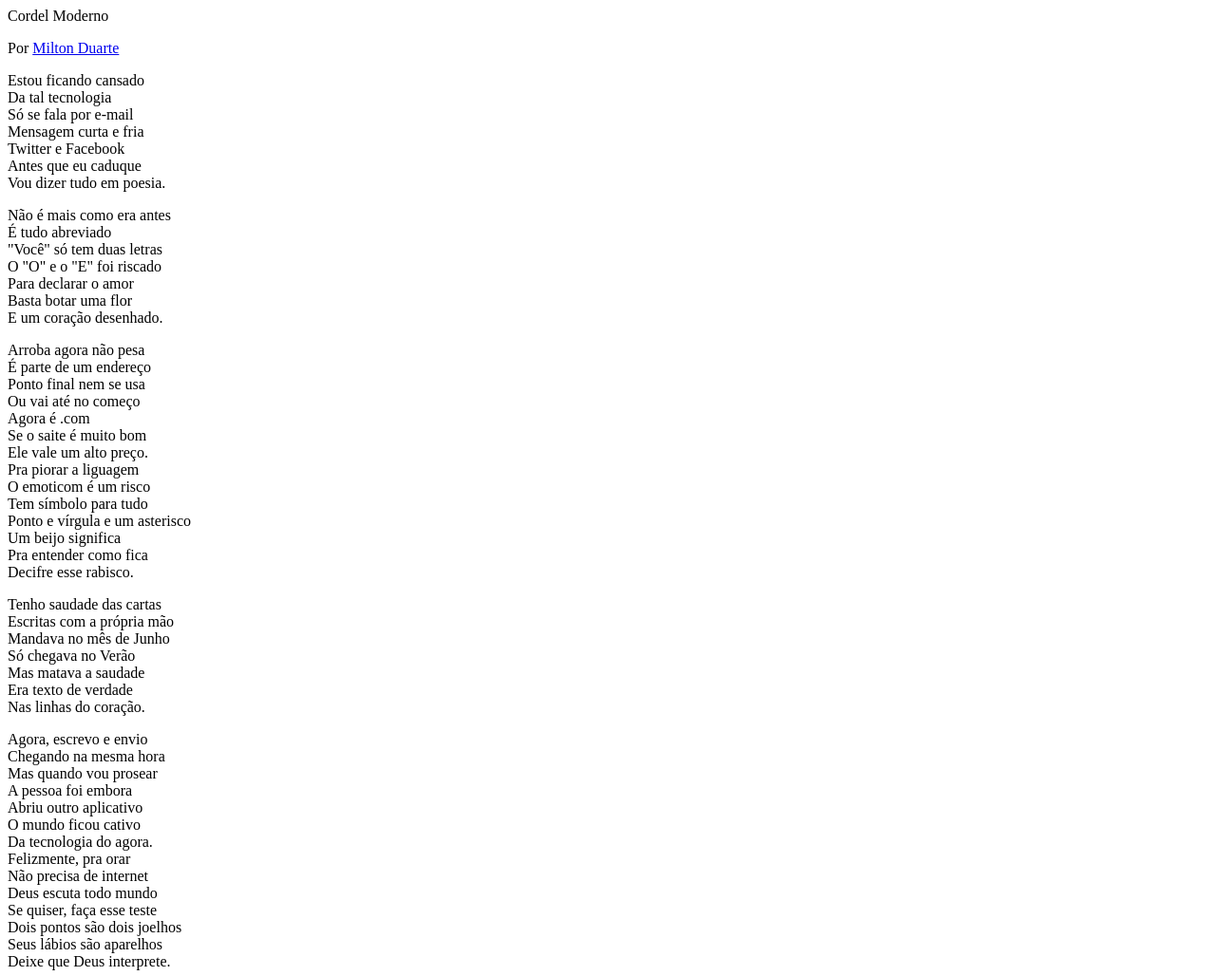
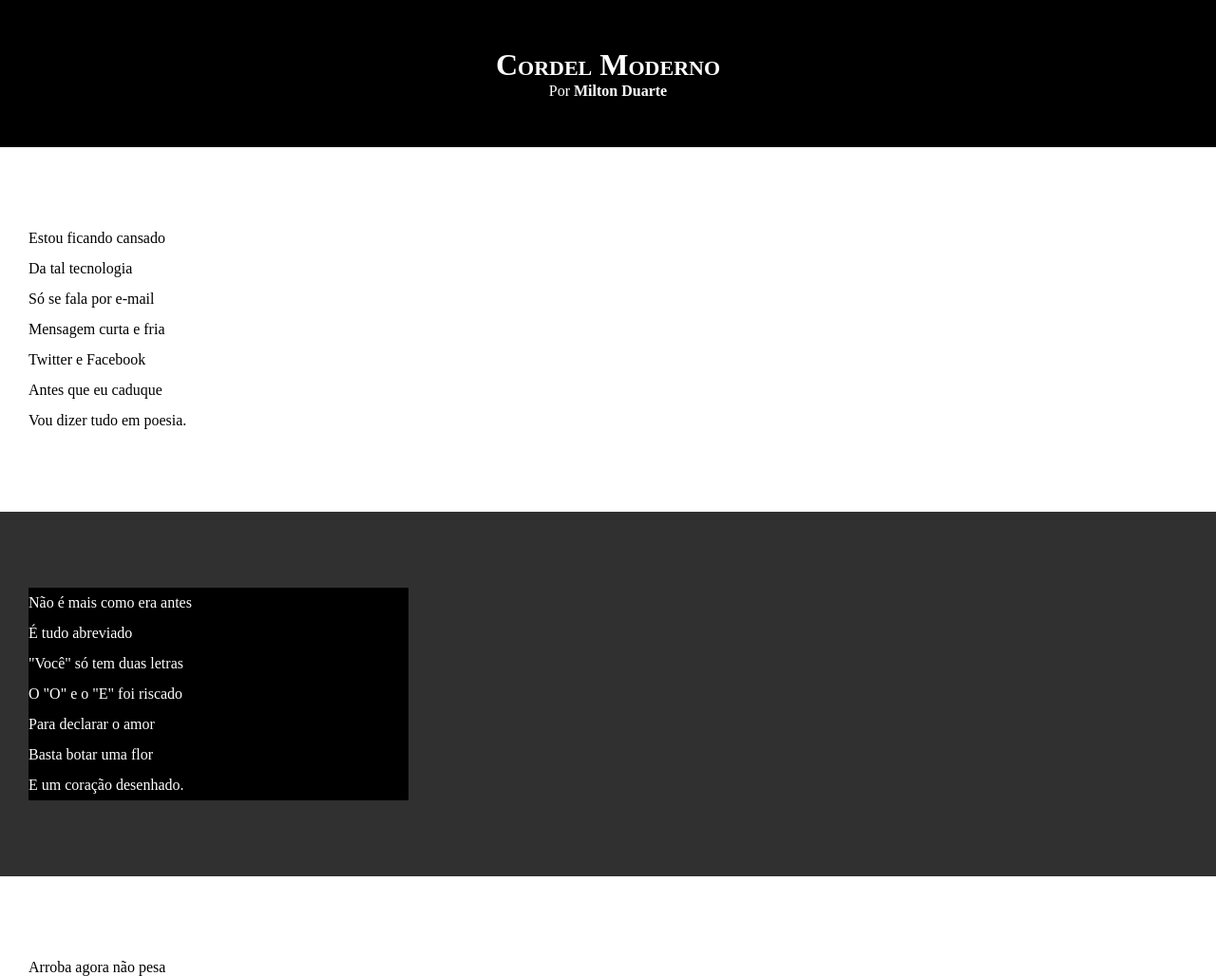
Before and after one commit to Diangien/html-css, a plain HTML site: page desafios/d005/index.html in a window 1280 px wide. Shown: the top 1028 px of the page at 95% size. Drawn offline with Linux system fonts and the light colour scheme.

Commit message:
actualizações

```diff
--- a/desafios/d005/estilo/style.css
+++ b/desafios/d005/estilo/style.css
@@ -1 +1,67 @@
 @charset "utf-8";
+
+*{
+    margin:0;
+    padding:0;
+    box-sizing:border-box;
+}
+
+html,body{
+    background-color:darkgrey;
+    min-height:100vh;
+}
+
+header{
+    background-color:black;
+    color:white;
+    text-align:center;
+}
+
+header h1{
+    padding-top: 50px;
+    font-variant:small-caps
+}
+
+
+header p{
+    padding-bottom:50px;
+}
+
+a{
+    color:white;
+    text-decoration:none;
+    font-weight:bolder
+}
+
+a:hover{
+    text-decoration: underline;
+}
+
+section{
+    padding-top: 10vh;
+    padding-bottom:10vh;
+    line-height:2em;
+    padding-left:30px;
+}
+
+section.normal{
+    background-color: white;
+    color:black;
+}
+
+section.imagem{
+    background-color: rgba(0, 0, 0, 0.719);
+    color:white;
+}
+
+section.imagem p{
+    background-color: black;
+    width:400px;
+}
+
+footer{
+    background-color: black;
+    color:white;
+    text-align: center;
+    padding:10px;
+}
--- a/desafios/d005/index.html
+++ b/desafios/d005/index.html
@@ -9,12 +9,12 @@
 </head>
 <body>
     <header>
-        Cordel Moderno
+        <h1>Cordel Moderno</h1>
         <p>Por <a href="https://www.recantodasletras.com.br/poesias/3186743" target="_blank">Milton Duarte</a></p>
 
     </header>
 
-    <section>
+    <section class="normal">
         <p>
             Estou ficando cansado <br>
             Da tal tecnologia <br>
@@ -28,7 +28,7 @@
 
 
 
-    <section>
+    <section class="imagem">
         <p>
             Não é mais como era antes <br>
             É tudo abreviado<br>
@@ -42,7 +42,7 @@
 
 
 
-    <section>
+    <section class="normal">
         <p>
             Arroba agora não pesa <br>
             É parte de um endereço <br>
@@ -63,7 +63,7 @@
 
 
 
-    <section>
+    <section class="imagem">
         <p>
             Tenho saudade das cartas <br>
             Escritas com a própria mão <br>
@@ -76,7 +76,8 @@
     </section>
 
 
-    <section>
+    <section class="normal">
+
         <p>
             Agora, escrevo e envio <br>
             Chegando na mesma hora <br>
@@ -85,6 +86,9 @@
             Abriu outro aplicativo <br>
             O mundo ficou cativo <br>
             Da tecnologia do agora. <br>
+        </p>
+
+        <p>
             Felizmente, pra orar <br>
             Não precisa de internet <br>
             Deus escuta todo mundo <br>
@@ -92,6 +96,7 @@
             Dois pontos são dois joelhos <br>
             Seus lábios são aparelhos <br>
             Deixe que Deus interprete.
+
         </p>
     </section>
 
```
